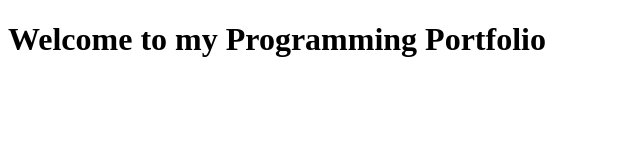
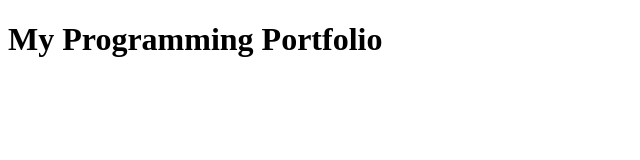
Before and after one commit to cdoyle-bee/cdoyle-bee.GitHub.io, a plain HTML site: page Index.HTML in a window 1280 px wide. Shown: the whole page, without its empty margins (0-640 px from the left). Drawn offline with Linux system fonts and the light colour scheme.

Commit message:
Update Index.HTML

```diff
--- a/Index.HTML
+++ b/Index.HTML
@@ -2,10 +2,11 @@
 <html>
  <head>
 <meta charset="utf-8">
-<title>Chelsea's Program Portfolio</title>
-</head>
+  <title>Chelsea's Programming Portfolio</title>
+ </head>
+
 <body>
 
-<h1>Welcome to my Programming Portfolio</h>
-</body>
-</html>
+ <h1>My Programming Portfolio</h1>
+
+ </body>
```
